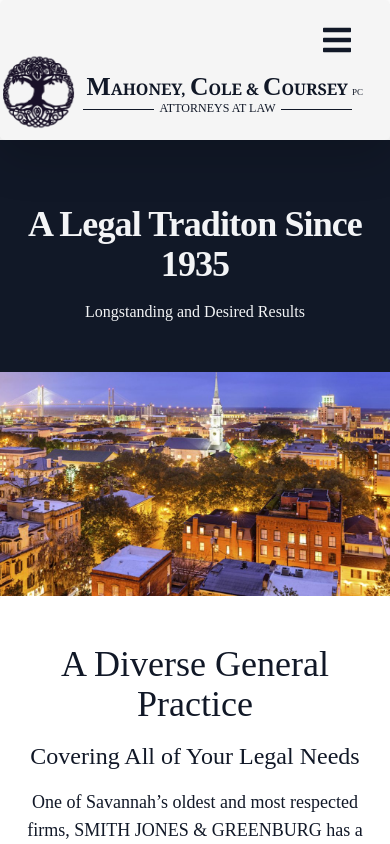
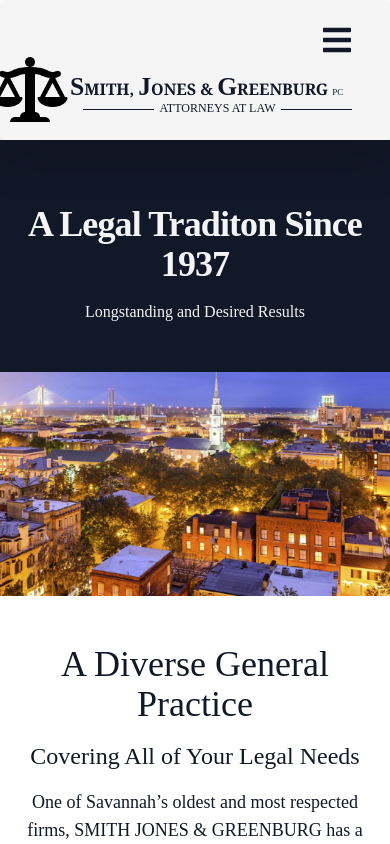
Before and after one commit to HunterPadgett/freelance-template, a React (Create React App) app: page / in a window 390 px wide. Shown: the top 844 px of the page. Built offline with nearby package versions, Linux system fonts and the light colour scheme; a web font is replaced by a local one.

Commit message:
fixed brokn links at PA changed logo img and added law photos

```diff
--- a/src/components/HistoryHome/index.js
+++ b/src/components/HistoryHome/index.js
@@ -12,7 +12,7 @@ const HistoryHome = () => {
                 </h2>
 
                 <p className="mb-3 text-lg text-white tshadow">
-     Founded in 1935 by Richard James, the firm originally operated as JAMES &
+                    Founded in 1937 by Richard James, the firm originally operated as JAMES &
                     JUNE. Miss Bobby June was one of the first female attorneys to practice law
                     in Savannah. When war hero John Patterson returned from World War II, he
                     completed his law degree in the original Armstrong house and joined Dennis
--- a/src/components/NavBar/index.js
+++ b/src/components/NavBar/index.js
@@ -24,9 +24,9 @@ const Navbar = ({ toggle }) => {
         ></img>
         <div className="inline h-20 w-20">
         <h6 className="inline text-sm mainlogo">
-          <span className="xllogofont">M</span>AHONEY,{" "}
-          <span className="xllogofont">C</span>OLE &{" "}
-          <span className="xllogofont">C</span>OURSEY{" "}
+          <span className="xllogofont">S</span>MITH,{" "}
+          <span className="xllogofont">j</span>ONES &{" "}
+          <span className="xllogofont">G</span>REENBURG{" "}
           <span className="text-xs pclogo">PC</span>
         </h6>
 
--- a/src/pages/Attorneys/index.js
+++ b/src/pages/Attorneys/index.js
@@ -13,7 +13,7 @@ const Attorneys = () => {
       <Link to="/TJM">
        <img
         class=""
-        src="https://mdbootstrap.com/img/new/standard/nature/182.jpg"
+        src="https://images.unsplash.com/photo-1556157382-97eda2d62296?ixlib=rb-1.2.1&ixid=eyJhcHBfaWQiOjEyMDd9&auto=format&fit=crop&w=400&q=80"
         alt=""
        />
       </Link>
@@ -28,7 +28,7 @@ const Attorneys = () => {
       <Link to="/JLC">
        <img
         class=""
-        src="https://mdbootstrap.com/img/new/standard/nature/182.jpg"
+        src="https://images.unsplash.com/photo-1557862921-37829c790f19?ixlib=rb-1.2.1&ixid=eyJhcHBfaWQiOjEyMDd9&auto=format&fit=crop&w=1351&q=80"
         alt=""
        />
       </Link>
@@ -52,7 +52,7 @@ const Attorneys = () => {
       <Link to="/BDS">
        <img
         class=""
-        src="https://mdbootstrap.com/img/new/standard/nature/182.jpg"
+        src="https://images.unsplash.com/photo-1496345875659-11f7dd282d1d?ixlib=rb-1.2.1&ixid=eyJhcHBfaWQiOjEyMDd9&auto=format&fit=crop&w=750&q=80"
         alt=""
        />
       </Link>
--- a/src/pages/PracticeAreas/index.js
+++ b/src/pages/PracticeAreas/index.js
@@ -11,7 +11,7 @@ export default function PracticeAreas() {
             <Link to="/RealEstate">
               <img
                 className="rounded-sm  imgSize opacity-60"
-                src="https://assets.weforum.org/project/image/cpk1ViuAVr28LDeix3VkGhV7SvT11lq2xkFd3PtgIyE.jpeg"
+                src="https://images.unsplash.com/photo-1560518883-ce09059eeffa?ixlib=rb-4.0.3&ixid=MnwxMjA3fDB8MHxzZWFyY2h8MTJ8fHJlYWwlMjBlc3RhdGV8ZW58MHx8MHx8&w=1000&q=80"
                 alt="real estate thumbnail"
               ></img>
               <div className="imageOverlay">
@@ -67,8 +67,7 @@ export default function PracticeAreas() {
             <Link to="/CriminalAndCivilLaw">
               <img
                 className="rounded-sm shadow-md imgSize opacity-60"
-                src="https://www.brodenmickelsen.com/wp-content/uploads/2019/05/When-Is-Someone-Incompetent-to-Stand-Trial-Law-Office-of-Broden-Mickelsen-LLP-400x300.jpeg"
-                alt="criminal and cival law thumbnail"
+                src="https://st.depositphotos.com/1806346/2415/i/450/depositphotos_24158867-stock-photo-mans-hands-behind-prison.jpg"
               ></img>
               <div className="imageOverlay">
                 <h3 className="centered uppercase text-white tshadow">
--- a/src/pages/index.js
+++ b/src/pages/index.js
@@ -2,7 +2,7 @@ import "../App.css";
 import { Fragment } from "react";
 import { Popover, Transition } from "@headlessui/react";
 import { Bars3Icon, XMarkIcon } from "@heroicons/react/24/outline";
-import logo from "../assets/MCCLogo.png";
+
 import background from '../assets/Savannah.jpg'
 
 export default function Home() {
@@ -62,7 +62,7 @@ export default function Home() {
           <main className="mx-auto mt-10 max-w-7xl px-4 sm:mt-12 sm:px-6 md:mt-16 lg:mt-20 lg:px-8 xl:mt-28">
             <div className="text-center lg:text-left">
               <h1 className="text-4xl font-bold tracking-tight text-gray-100 sm:text-5xl md:text-6xl">
-                  <span className="block sm:justify-center xl:inline">A Legal Traditon Since 1935</span>{" "}
+                <span className="block sm:justify-center xl:inline">A Legal Traditon Since 1937</span>{" "}
 
               </h1>
               <p className="mt-3 text-base text-gray-100 sm:mx-auto sm:mt-5 sm:max-w-xl sm:text-lg md:mt-5 md:text-xl lg:mx-0">
```
Also changed, not shown: src/assets/blueLogo.png, 1 other file (tests, documents, lock files or other folders). Lines whose indentation alone changed are shown as unchanged.
